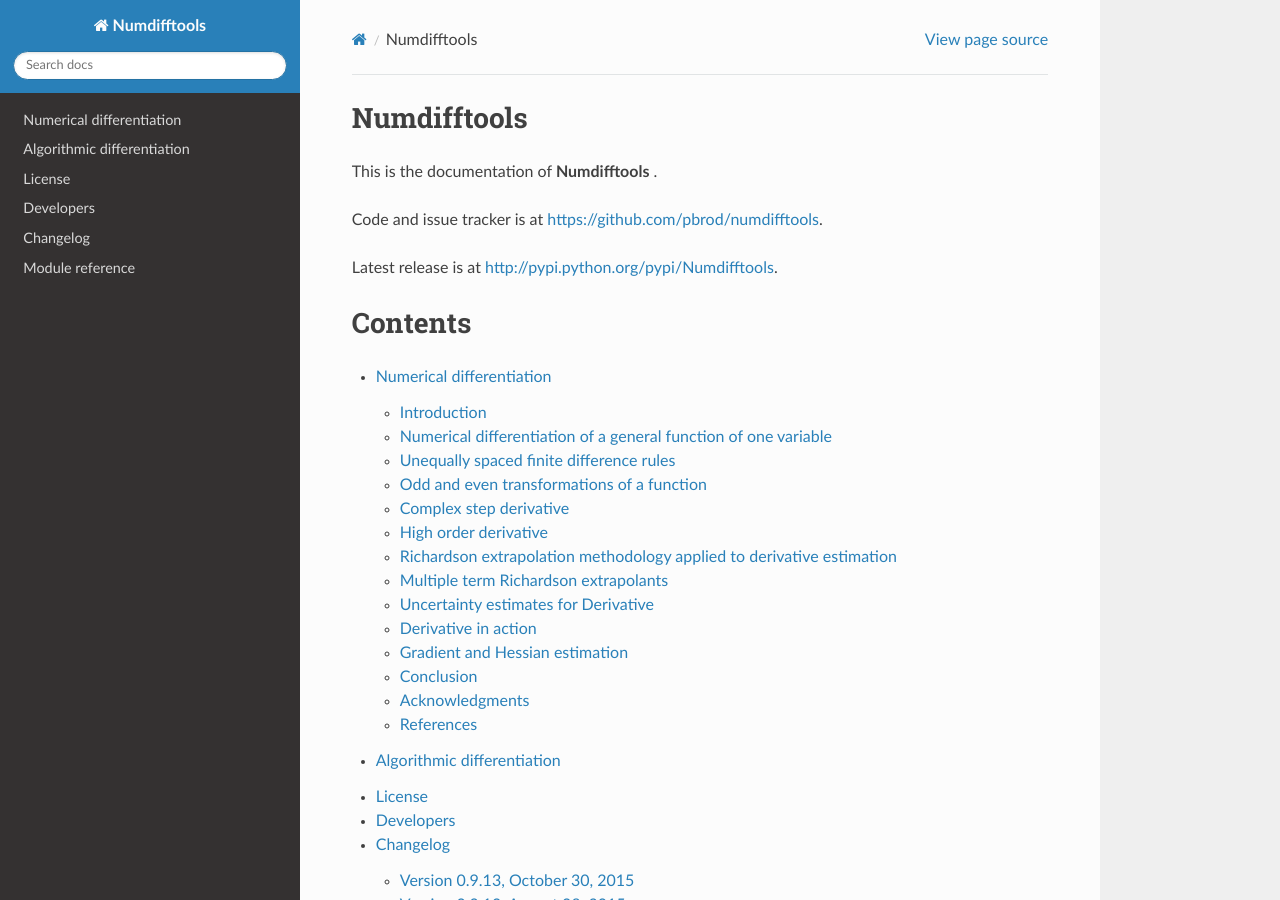
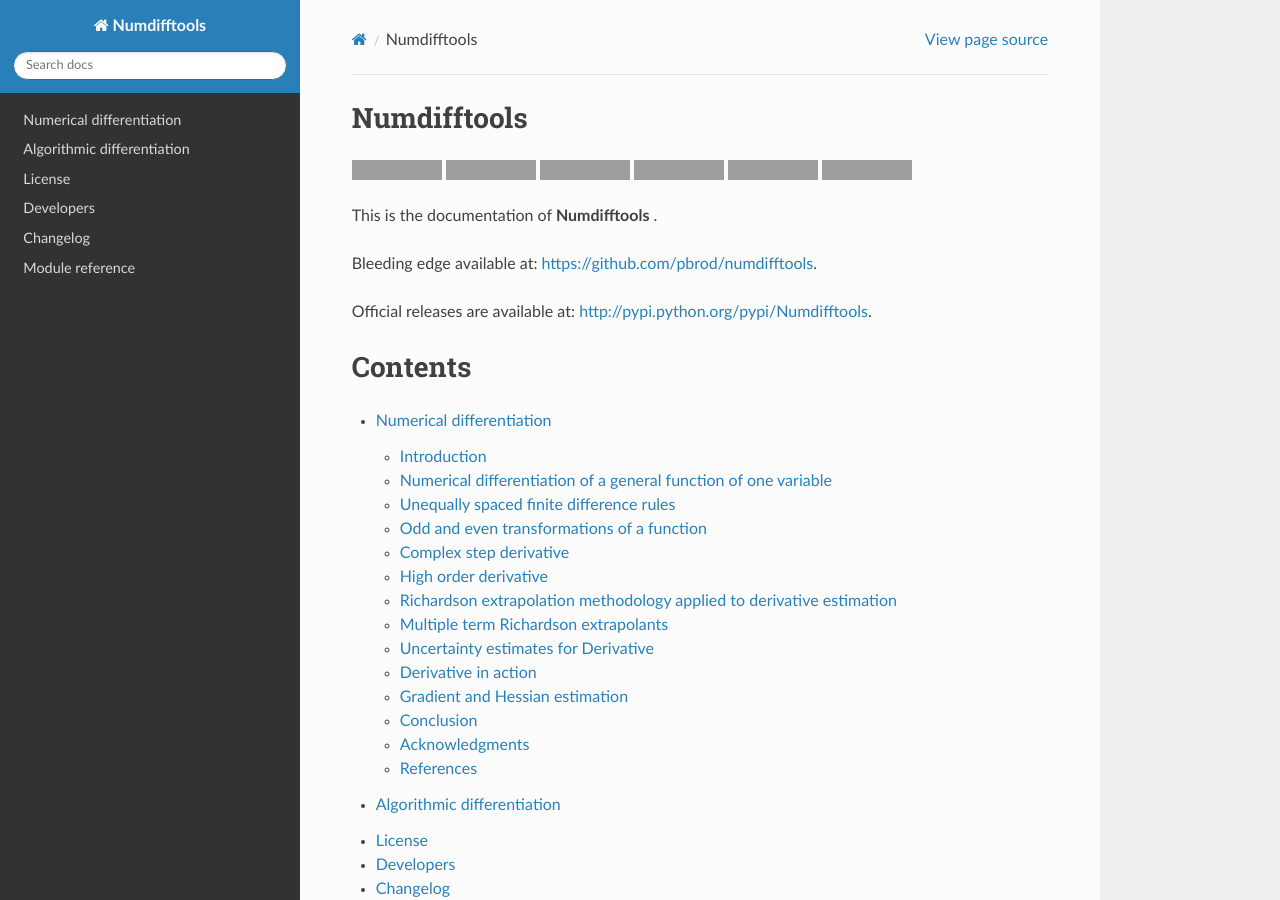
Before and after one commit to pbrod/numdifftools, a Sphinx documentation site: the page built from docs/index.rst, in a window 1280 px wide and 900 px high. Built offline with Sphinx 7.4.7 and the Read the Docs theme 2.0.0, drawn with Linux system fonts in a browser that asks for light colours; formulas are drawn with MathJax 3; the version number could not be read and is left out; grey boxes are pictures that could not be loaded.

Commit message:
updated docs/index.rst

```diff
--- a/docs/index.rst
+++ b/docs/index.rst
@@ -1,11 +1,31 @@
 Numdifftools
 ============
 
+.. image:: https://badge.fury.io/py/numdifftools.png
+    :target: https://pypi.python.org/pypi/Numdifftools/
+
+.. image:: https://travis-ci.org/pbrod/numdifftools.svg?branch=master
+    :target: https://travis-ci.org/pbrod/numdifftools
+
+.. image:: https://readthedocs.org/projects/pip/badge/?version=latest
+    :target: http://numdifftools.readthedocs.org/en/latest/
+
+.. image:: https://landscape.io/github/pbrod/numdifftools/master/landscape.svg?style=flat
+   :target: https://landscape.io/github/pbrod/numdifftools/master
+   :alt: Code Health
+
+.. image:: https://coveralls.io/repos/pbrod/numdifftools/badge.svg?branch=master
+   :target: https://coveralls.io/github/pbrod/numdifftools?branch=master
+
+.. image:: https://img.shields.io/pypi/pyversions/numdifftools.svg
+   :target: https://github.com/pbrod/numdifftools
+
+
 This is the documentation of **Numdifftools** |version|.
 
-Code and issue tracker is at https://github.com/pbrod/numdifftools.
+Bleeding edge available at: https://github.com/pbrod/numdifftools.
 
-Latest release is at http://pypi.python.org/pypi/Numdifftools.
+Official releases are available at: http://pypi.python.org/pypi/Numdifftools.
 
 
 Contents
```
